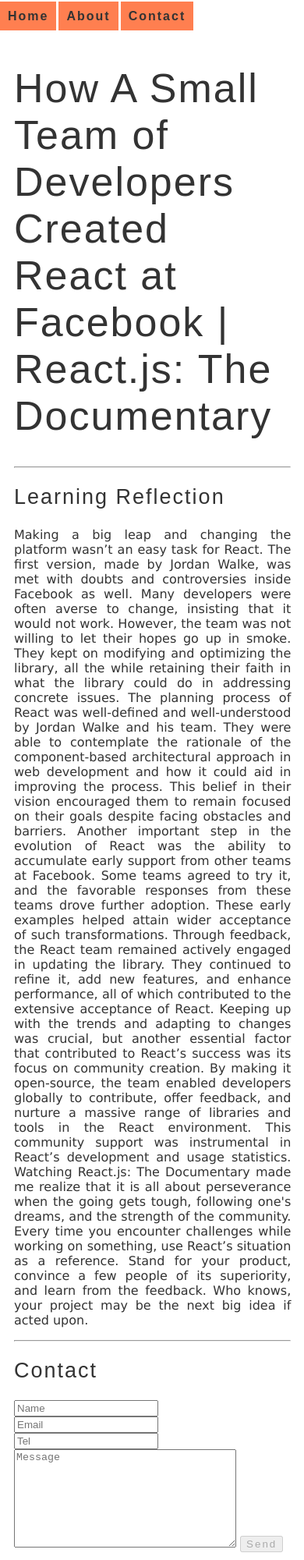
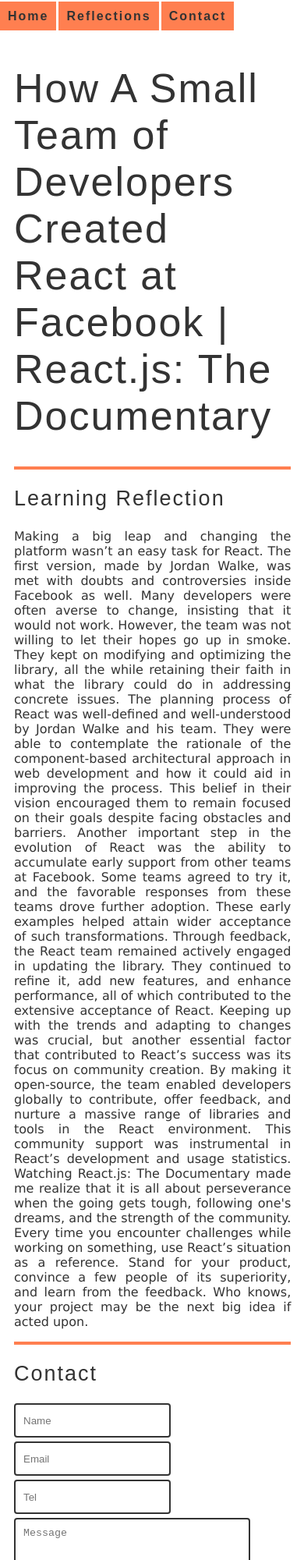
Before and after one commit to SABELOMAWELA/SABELOMAWELA-SABMAW527_BLC2401_GROUP--D_SABELO-MAWELA_CDV-Task04, a plain HTML site: page index.html in a window 390 px wide. Shown: the top 2000 px of the page at 78% size. Drawn offline with Linux system fonts and the light colour scheme.

```diff
--- a/index.css
+++ b/index.css
@@ -50,6 +50,93 @@ html {
     background-color: coral;
     border-right: 3px solid #ffffff;
   }
-  #menu li.hidden-link {
-    opacity: 0;
+
+
+  #title{
+    margin-top: 65px;
   }
+  #title h1 {
+    font-size: 52px;
+    text-align:left;
+  }
+  h1, h2, #menu, button, footer span {
+    font-family: "Bebas Neue", sans-serif;
+    letter-spacing: 2px;
+    font-weight: normal;
+  }
+  h2 {
+    font-size:27px;
+  }
+  #menu {
+    position: fixed;
+    top:12px;
+    left:0px;
+  }
+  #menu ul{
+    display:flex;
+    margin:0;
+    padding-inline-start:0px;
+  }
+  #menu li {
+    list-style: none;
+    text-indent: 0;
+    opacity: 1;
+    transition: opacity 1.5s;
+  }
+  #menu li a {
+    text-decoration: none;
+    padding:10px;
+    color: #333333;
+    font-weight: bold;
+    background-color: coral;
+    border-right: 3px solid #ffffff;
+  }
+
+  #contact-form input{
+    height:20px;
+  }
+  #contact-form input,#contact-form button,#contact-form textarea{
+    display: block;
+    margin-bottom: 5px;
+    padding: 10px;
+    border: 2px solid #333333;
+    border-radius: 4px;
+  }
+  button#send-btn {
+    padding: 10px 40px;
+    margin-left: 168px;;
+    font-size: 22px;
+    font-weight: bold;
+    color: #333333;
+    background-color:coral;
+    border: 0px none transparent;
+    border-radius:15px;
+  }
+  button#send-btn:hover, #go-to-top:hover,#menu li a:hover{
+    background-color: coral;
+  }
+  #menu li.active a{
+    background-color: coral;
+  }
+  hr{
+    height: 4px;
+    background-color: coral;
+    border: 0 none;
+  }
+  footer p{
+    margin-bottom: 10px;
+  }
+  @media screen and (min-width:750px){
+    #container{
+      width: 750px;
+    }
+    #menu{
+      margin: 0 59%;
+    }
+
+  }
+  @media (prefers-reduced-motion: reduce){
+    html{
+      scroll-behavior: auto;
+    }
+  }
--- a/index.html
+++ b/index.html
@@ -12,7 +12,7 @@
       <nav id="menu">
           <ul>
             <li><a href="#container">Home</a></li>
-            <li><a href="#Documentary">About</a></li>
+            <li><a href="#Documentary">Reflections</a></li>
             <li><a href="#contact">Contact</a></li>
           </ul>
       </nav>
```
